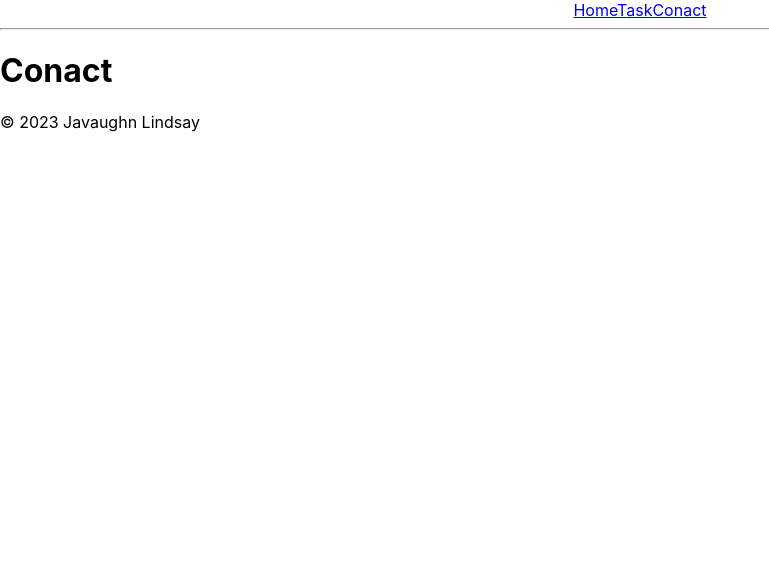
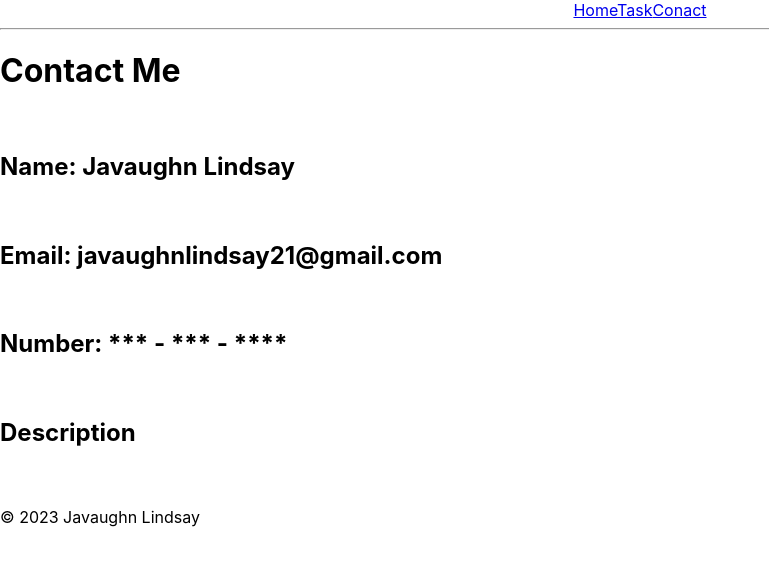
Before and after one commit to Javalind21/TTP_2023_Main_Repo, a React (Create React App) app in the folder todo-list/: page /contact in a window 1280 px wide. Shown: the top 566 px of the page, without its empty margins (0-769 px from the left). Built offline with nearby package versions, Linux system fonts and the light colour scheme.

Commit message:
Final Project Incomplete

```diff
--- a/todo-list/package.json
+++ b/todo-list/package.json
@@ -7,6 +7,7 @@
     "@testing-library/react": "^13.4.0",
     "@testing-library/user-event": "^13.5.0",
     "axios": "^1.4.0",
+    "bootstrap": "^5.3.1",
     "express": "^4.18.2",
     "react": "^18.2.0",
     "react-dom": "^18.2.0",
--- a/todo-list/src/App.js
+++ b/todo-list/src/App.js
@@ -16,6 +16,7 @@ function App() {
           <Route path="/task" element={<Task />} />
           <Route path="/contact" element={<Contact />} />
         </Routes>
+        <br></br><br></br>
         <Footer />
       </div>
     </Router>
--- a/todo-list/src/contact.js
+++ b/todo-list/src/contact.js
@@ -1,7 +1,21 @@
 import React from "react";
 
 function contact() {
-  return <h1>Conact</h1>;
+  return(
+      <>
+      <h1>Contact Me</h1>
+      <br></br>
+      <h2>Name: Javaughn Lindsay</h2>
+      <br></br>
+      <h2>Email: javaughnlindsay21@gmail.com</h2>
+      <br></br>
+      <h2>Number: *** - *** - ****</h2>
+      <br></br>
+      <div className="description">
+      <h2>Description</h2>
+      </div>
+      </>
+  );
 }
 
 export default contact;
--- a/todo-list/src/home.js
+++ b/todo-list/src/home.js
@@ -5,7 +5,7 @@ function Home() {
   return(
     <>
     <h1>Welcome! Todo List App</h1>
-    <p>Test</p>
+    <p> </p>
     </>
   )
    ;
--- a/todo-list/src/navBar.css
+++ /dev/null
@@ -1,3 +0,0 @@
-.navItem{
-    text-align: center;
-}
```
Also changed, not shown: todo-list/src/App.scss (renamed from todo-list/src/App.css), 1 other file (tests, documents, lock files or other folders).
